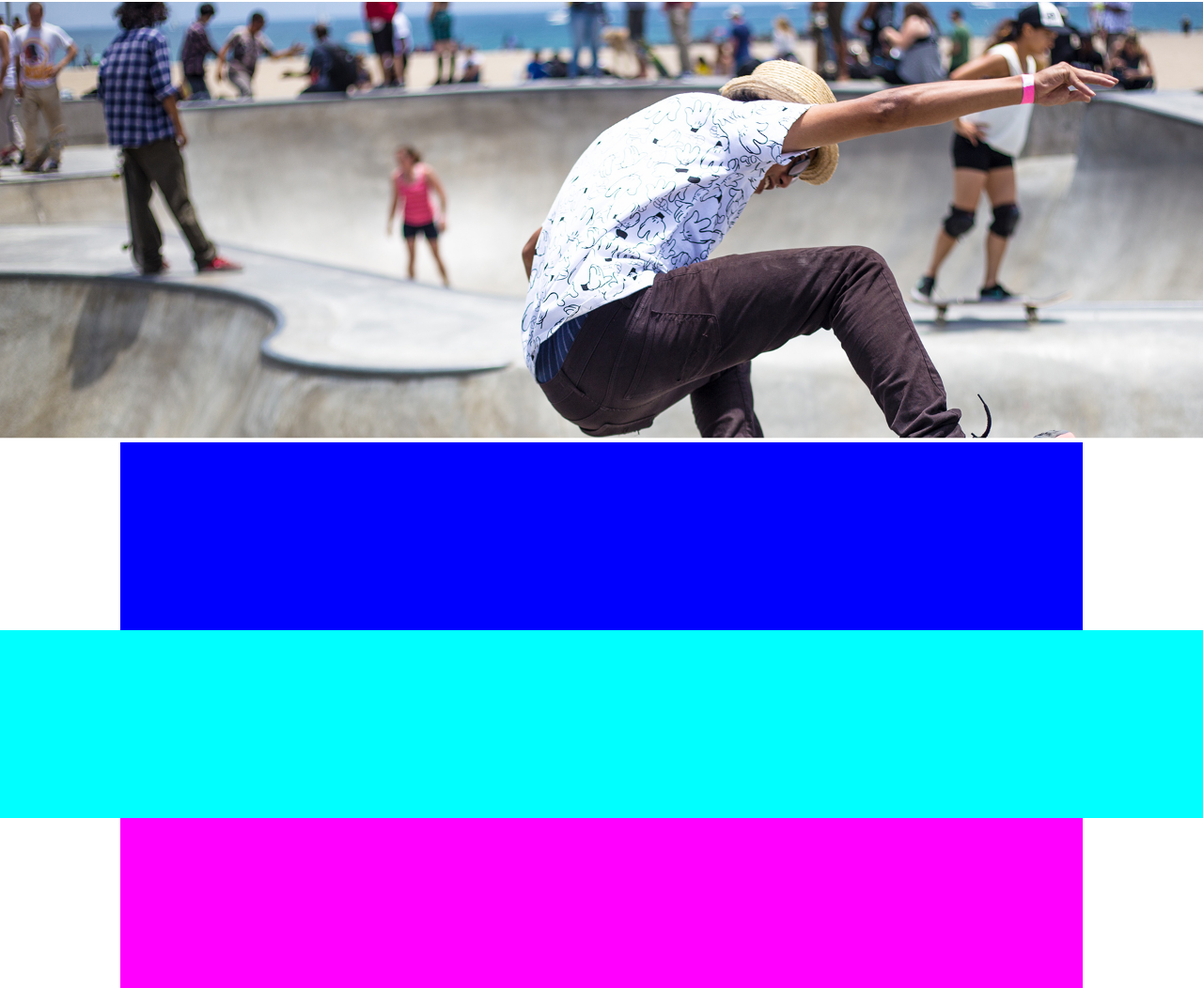
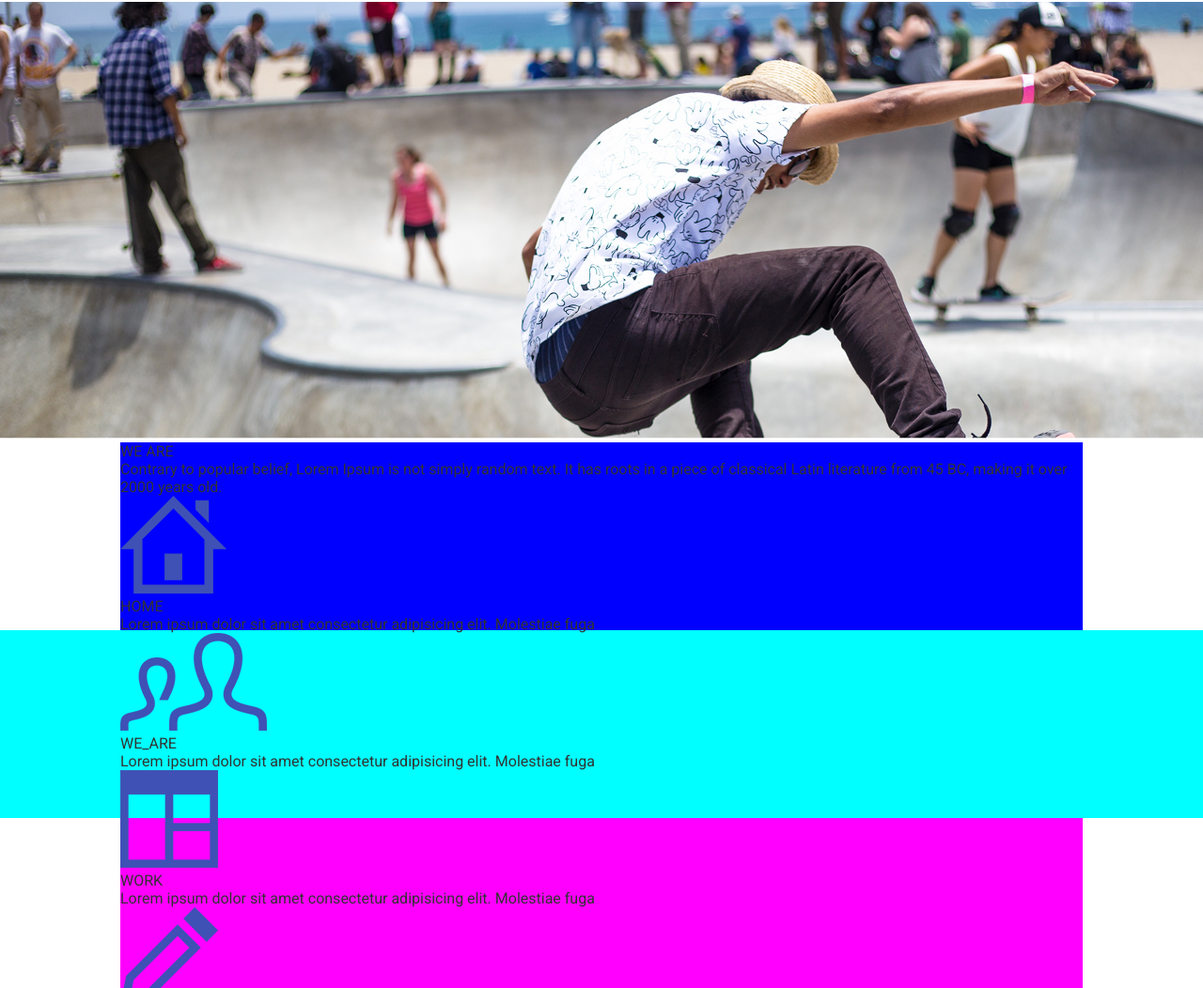
Before and after one commit to pam7461/iwc, a plain HTML site: page index2.html in a window 1280 px wide. Shown: the part 48-1100 px from the top of the page at 94% size. Drawn offline with Linux system fonts and the light colour scheme; a web font is replaced by a local one.

Commit message:
Add files via upload

```diff
--- a/index2.html
+++ b/index2.html
@@ -13,6 +13,8 @@
 
    <!-- 폰트 -->
    <link href="https://fonts.googleapis.com/css?family=Roboto:100,100i,300,300i,400,400i,500,500i,700,700i,900,900i&display=swap" rel="stylesheet">
+   <link href="https://fonts.googleapis.com/css?family=Hepta+Slab:100,200,300,400,500,600,700,800,900&display=swap" rel="stylesheet">
+
 
    <!-- 파비콘 -->
    <link rel="shortcut icon" href="images/favicon/favicon.ico">
@@ -36,6 +38,7 @@
       #wrap{width:100%;max-width:1450px;margin:0 auto;}
       .cont02{width:80%;margin:0 auto;}
       /* 임시 */.cont01,.cont02{height:200px;}
+
 
       /* 헤더스타일 */
       .header{
@@ -61,6 +64,7 @@
       .banner img{width:100%;}
 
       .we_are{background:blue;}
+
       .work{background:cyan;}
       .blog{background:magenta;}
       .contact{background:yellow;}
@@ -108,7 +112,56 @@
                </li>
             </ul>
       </section>
-      <section class="cont02 we_are"></section>
+
+      <!-- we are 섹션 -->
+      <section class="cont02 we_are">
+         <article class="row01 we_are_tit">
+            <h2 class="sec_tit">WE ARE</h2>
+            <p class="sec_txt">
+               Contrary to popular belief, Lorem Ipsum is not simply random text. It has roots in a
+               piece of classical Latin literature from 45 BC, making it over 2000 years old.
+            </p>
+         </article>
+         <article class="row02 we_are_content">
+            <ul>
+               <li>
+                  <a href="#">
+                     <ul>
+                        <li class="we_are_img"><img src="images/s-images/promo01.png" alt="프로모션01"></li>
+                        <li class="sub_tit">HOME</li>
+                        <li class="sec_txt">Lorem ipsum dolor sit amet consectetur adipisicing elit. Molestiae fuga</li>
+                     </ul>
+                  </a>
+               </li>
+               <li>
+                  <a href="#">
+                     <ul>
+                        <li class="we_are_img"><img src="images/s-images/promo02.png" alt="프로모션02"></li>
+                        <li class="sub_tit">WE_ARE</li>
+                        <li class="sec_txt">Lorem ipsum dolor sit amet consectetur adipisicing elit. Molestiae fuga</li>                     </ul>
+                  </a>
+               </li>
+               <li>
+                  <a href="#">
+                     <ul>
+                        <li class="we_are_img"><img src="images/s-images/promo03.png" alt="프로모션03"></li>
+                        <li class="sub_tit">WORK</li>
+                        <li class="sec_txt">Lorem ipsum dolor sit amet consectetur adipisicing elit. Molestiae fuga</li>                     </ul>
+                  </a>
+               </li>
+               <li>
+                  <a href="#">
+                     <ul>
+                        <li class="we_are_img"><img src="images/s-images/promo04.png" alt="프로모션04"></li>
+                        <li class="sub_tit">BLOG</li>
+                        <li class="sec_txt">Lorem ipsum dolor sit amet consectetur adipisicing elit. Molestiae fuga</li>                     </ul>
+                  </a>
+               </li>
+            </ul>
+         </article>
+      </section>
+
+
       <section class="cont01 work"></section>
       <section class="cont02 blog"></section>
       <section class="cont02 contact"></section>
```
